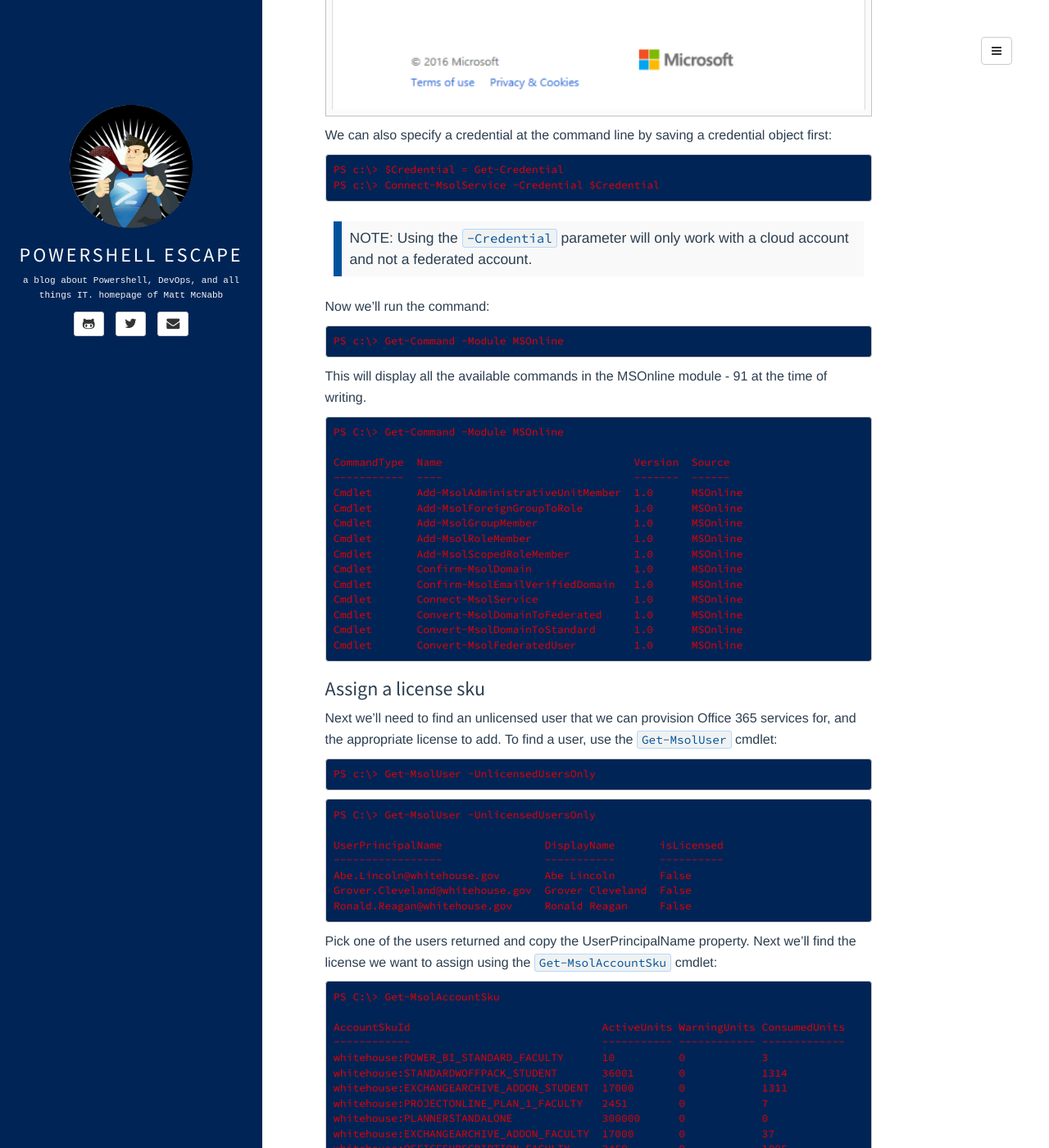
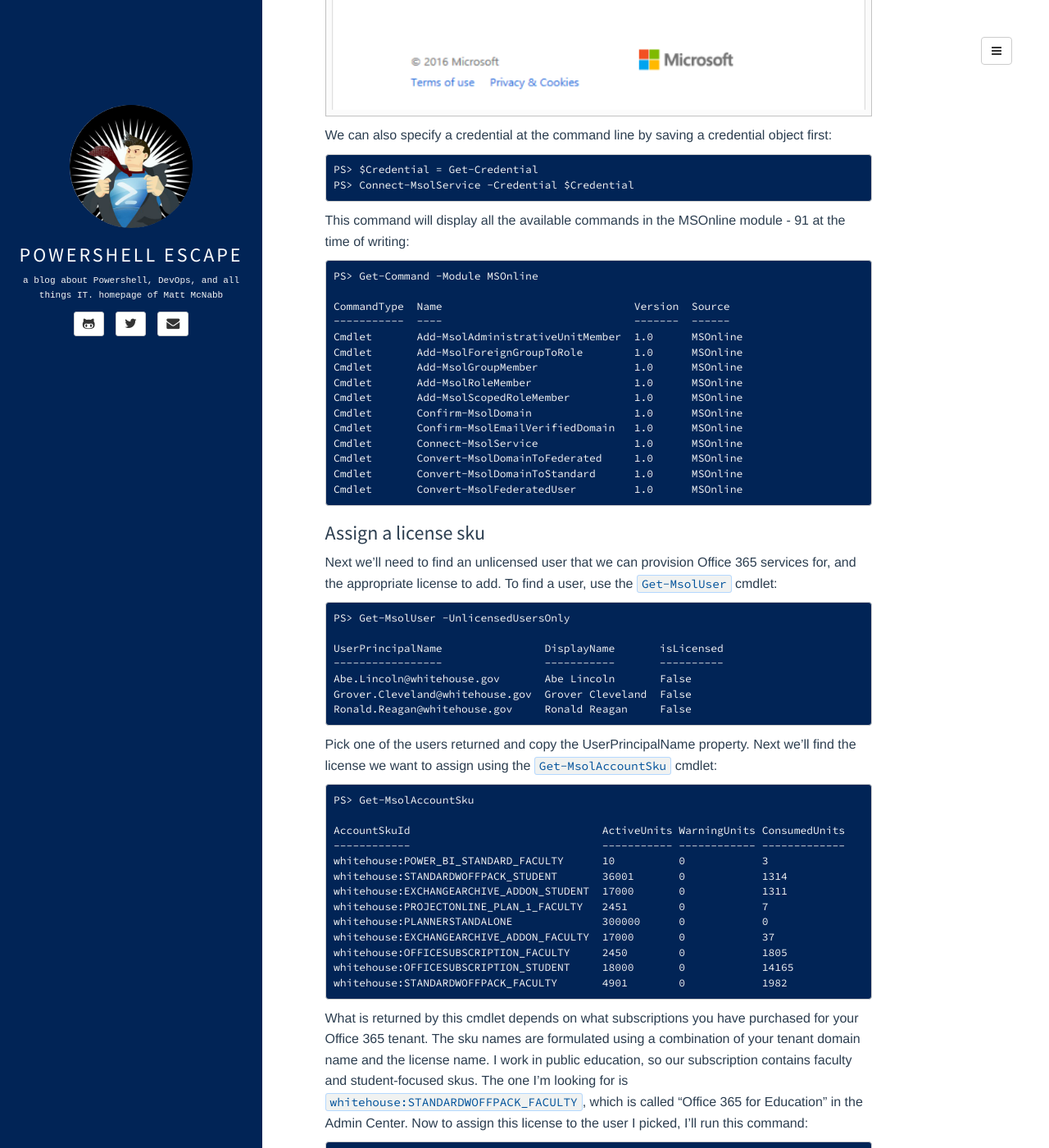
Before and after one commit to mattmcnabb/mattmcnabb.github.io, a Jekyll site: the page built from _posts/2016-3-9-Office-365-Licensing_1.md, in a window 1280 px wide and 1400 px high, scrolled down 1511 px. Shown: the whole window at 82% size. Built offline with Jekyll 4.4.1, drawn with Linux system fonts in a browser that asks for light colours; comment, search, counter and statistics services are not loaded; some of the changed text lies outside the part shown.

Commit message:
Update O365 licensing posts for new design

````diff
--- a/_posts/2016-3-9-Office-365-Licensing_1.md
+++ b/_posts/2016-3-9-Office-365-Licensing_1.md
@@ -28,8 +28,8 @@ The first step to using PowerShell for Office 365 licensing is learning how to c
 
 Once all of these are installed, we can connect to Office 365 using this command:
 
-``` console
-PS c:\> Connect-MsolService
+```powershell
+PS> Connect-MsolService
 ```
 
 We'll be prompted for credentials here - enter the username and password for our admin user and follow the prompts to indicate whether this is a Microsoft account or a work or school account.
@@ -38,23 +38,15 @@ We'll be prompted for credentials here - enter the username and password for our
 
 We can also specify a credential at the command line by saving a credential object first:
 
-``` console
-PS c:\> $Credential = Get-Credential
-PS c:\> Connect-MsolService -Credential $Credential
+```powershell
+PS> $Credential = Get-Credential
+PS> Connect-MsolService -Credential $Credential
 ```
 
-> NOTE: Using the `-Credential` parameter will only work with a cloud account and not a federated account.
+This command will display all the available commands in the MSOnline module - 91 at the time of writing:
 
-Now we'll run the command:
-
-``` console
-PS c:\> Get-Command -Module MSOnline
-```
-
-This will display all the available commands in the MSOnline module - 91 at the time of writing.
-
-``` console
-PS C:\> Get-Command -Module MSOnline
+```powershell
+PS> Get-Command -Module MSOnline
 
 CommandType  Name                              Version  Source
 -----------  ----                              -------  ------
@@ -74,12 +66,8 @@ Cmdlet       Convert-MsolFederatedUser         1.0      MSOnline
 ### Assign a license sku
 Next we'll need to find an unlicensed user that we can provision Office 365 services for, and the appropriate license to add. To find a user, use the `Get-MsolUser` cmdlet:
 
-``` console
-PS c:\> Get-MsolUser -UnlicensedUsersOnly
-```
-
-``` console
-PS C:\> Get-MsolUser -UnlicensedUsersOnly
+```powershell
+PS> Get-MsolUser -UnlicensedUsersOnly
 
 UserPrincipalName                DisplayName       isLicensed
 -----------------                -----------       ----------
@@ -90,8 +78,8 @@ Ronald.Reagan@whitehouse.gov     Ronald Reagan     False
 
 Pick one of the users returned and copy the UserPrincipalName property. Next we'll find the license we want to assign using the `Get-MsolAccountSku` cmdlet:
 
-``` console
-PS C:\> Get-MsolAccountSku
+```powershell
+PS> Get-MsolAccountSku
 
 AccountSkuId                              ActiveUnits WarningUnits ConsumedUnits
 ------------                              ----------- ------------ -------------
@@ -108,8 +96,8 @@ whitehouse:STANDARDWOFFPACK_FACULTY       4901        0            1982
 
 What is returned by this cmdlet depends on what subscriptions you have purchased for your Office 365 tenant. The sku names are formulated using a combination of your tenant domain name and the license name. I work in public education, so our subscription contains faculty and student-focused skus. The one I'm looking for is `whitehouse:STANDARDWOFFPACK_FACULTY`, which is called "Office 365 for Education" in the Admin Center. Now to assign this license to the user I picked, I'll run this command:
 
-``` console
-PS c:\> Set-MsolUserLicense -UserPrincipalName abe.lincoln@whitehouse.gov -AddLicenses whitehouse:STANDARDWOFFPACK_FACULTY
+```powershell
+PS> Set-MsolUserLicense -UserPrincipalName abe.lincoln@whitehouse.gov -AddLicenses whitehouse:STANDARDWOFFPACK_FACULTY
 ```
 
 Of course, you'll need to use the relevant user name and sku name from your tenant or you'll probably be greeted with an error when you run this command.
@@ -120,14 +108,14 @@ This will add the license for this user and enable any service plans that are co
 
 Using Office apps on the web is great, but sometimes you just need the desktop applications to access the full feature set. In this case you'd want to add the previous license to a user and at the same time license him for Office Pro Plus so he can download and activate the Office suite right from his Office 365 account. Here's how that can be done:
 
-``` console
-PS c:\> Set-MsolUserLicense -UserPrincipalName abe.lincoln@whitehouse.gov -AddLicenses whitehouse:STANDARDWOFFPACK_FACULTY, whitehouse:OFFICESUBSCRIPTION_FACULTY
+```powershell
+PS> Set-MsolUserLicense -UserPrincipalName abe.lincoln@whitehouse.gov -AddLicenses whitehouse:STANDARDWOFFPACK_FACULTY, whitehouse:OFFICESUBSCRIPTION_FACULTY
 ```
 
 If our user already has the above license assigned and we need to tack on the Office Pro Plus subscription later, we can run this command:
 
-``` console
-PS c:\> Set-MsolUserLicense -UserPrincipalName abe.lincoln@whitehouse.gov -AddLicenses whitehouse:OFFICESUBSCRIPTION_FACULTY
+```powershell
+PS> Set-MsolUserLicense -UserPrincipalName abe.lincoln@whitehouse.gov -AddLicenses whitehouse:OFFICESUBSCRIPTION_FACULTY
 ```
 
 ### Conclusion
````
Also changed, not shown: _posts/2016-3-12-Office-365-Licensing_2.md (+9 -26 lines), _posts/2016-3-14-Office-365-Licensing_3.md (+15 -24 lines), _posts/2016-3-20-Office-365-Licensing_4.md (+4 -67 lines).
